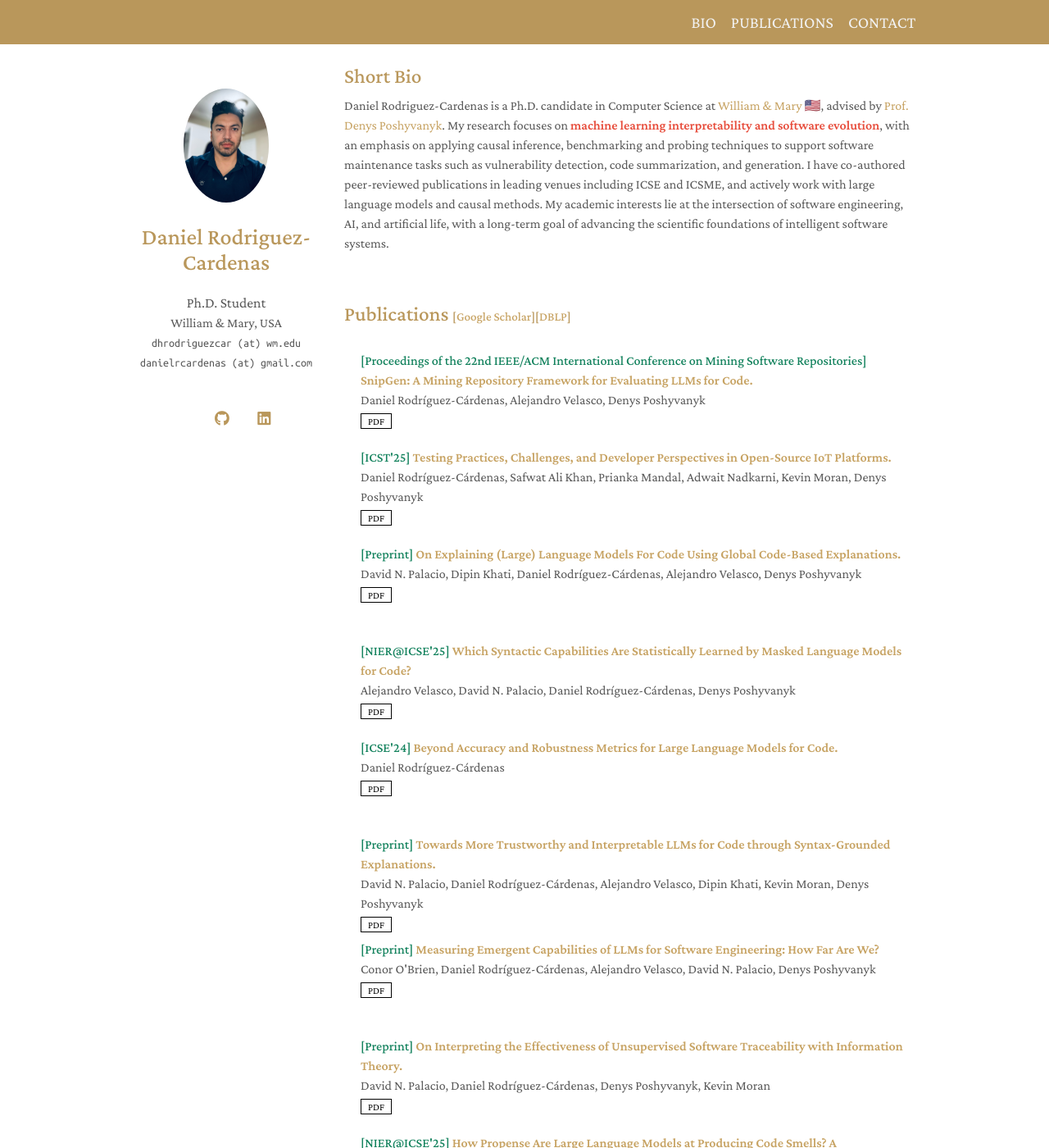
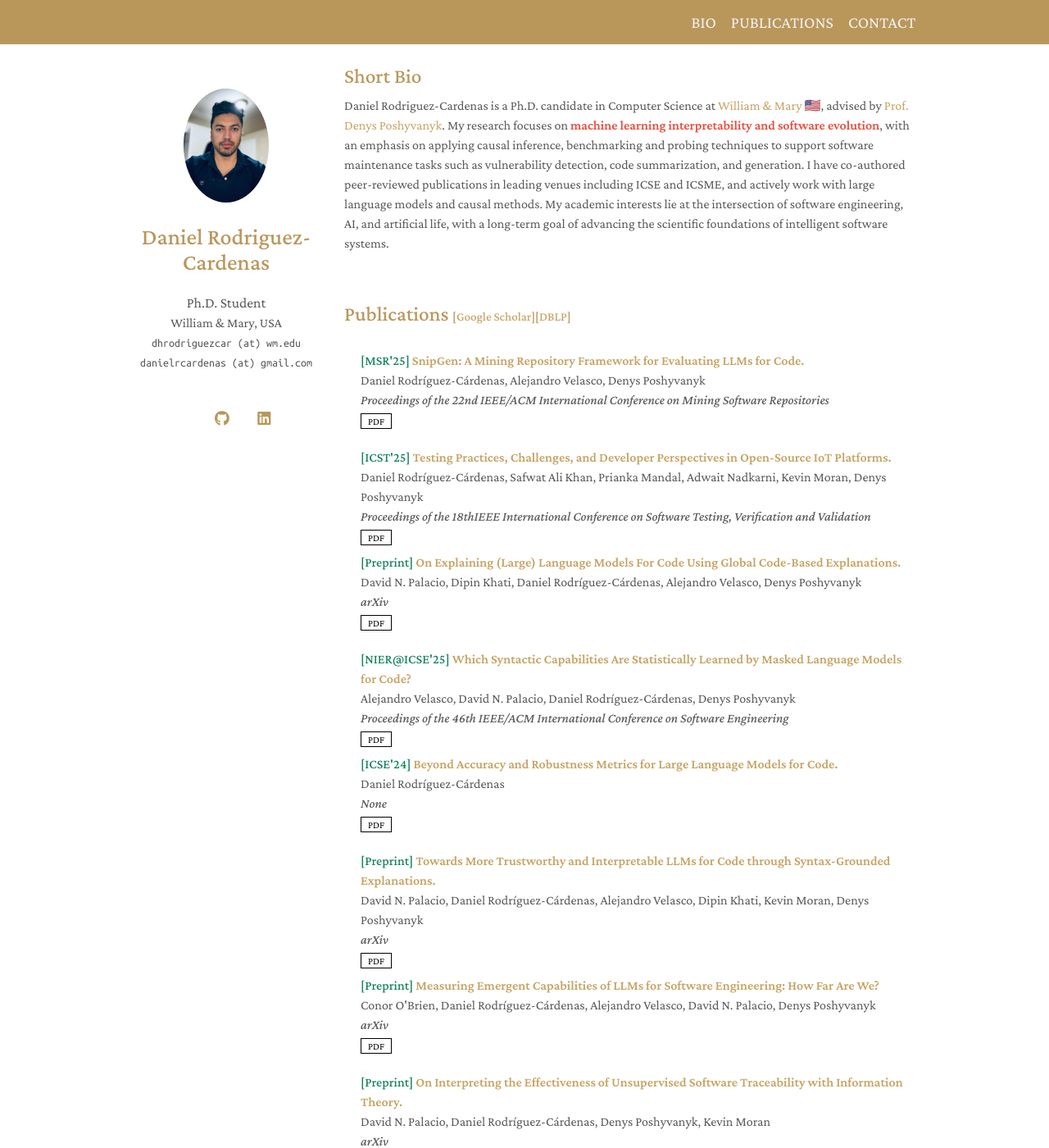
Before and after one commit to danielrcardenas/danielrcardenas.github.io, a Jekyll site: the page built from index.md, in a window 1280 px wide and 1400 px high. Shown: the whole window at 82% size. Built offline with Jekyll 4.4.1, drawn with Linux system fonts in a browser that asks for light colours; a style sheet for code colours, icons or effects is not loaded; some of the changed text lies outside the part shown.

Commit message:
updating publications

```diff
--- a/_data/publications.yml
+++ b/_data/publications.yml
@@ -2,8 +2,8 @@ main:
   - title: 'SnipGen: A Mining Repository Framework for Evaluating LLMs for Code.'
     authors: Daniel Rodríguez-Cárdenas, Alejandro Velasco, Denys Poshyvanyk
     year: 2025
-    journal: MSR'25
-    conference_short: Proceedings of the 22nd IEEE/ACM International Conference on Mining Software Repositories
+    journal: Proceedings of the 22nd IEEE/ACM International Conference on Mining Software Repositories
+    conference_short: MSR'25
     pdf: https://doi.org/10.48550/arXiv.2502.07046
   - title: Testing Practices, Challenges, and Developer Perspectives in Open-Source
       IoT Platforms.
--- a/_includes/publications.md
+++ b/_includes/publications.md
@@ -68,7 +68,7 @@ Chen, A., **Yan, Y.**, and Poshyvanyk, D. “ACER: An AST-based Call Graph Gener
   <div class="col-sm-9" style="position: relative;padding-right: 15px;padding-left: 20px;">
       <div class="title"><a href="{{ link.pdf }}"><strong><span style="color: #13825d">[{{link.conference_short}}] </span></strong>{{ link.title }}</a></div>
       <div class="author">{{ link.authors }}</div>
-      <div class="periodical"><em>{{ link.conference }}</em>
+      <div class="periodical"><em>{{ link.journal }}</em>
       </div>
     <div class="links">
       {% if link.pdf %}
```
